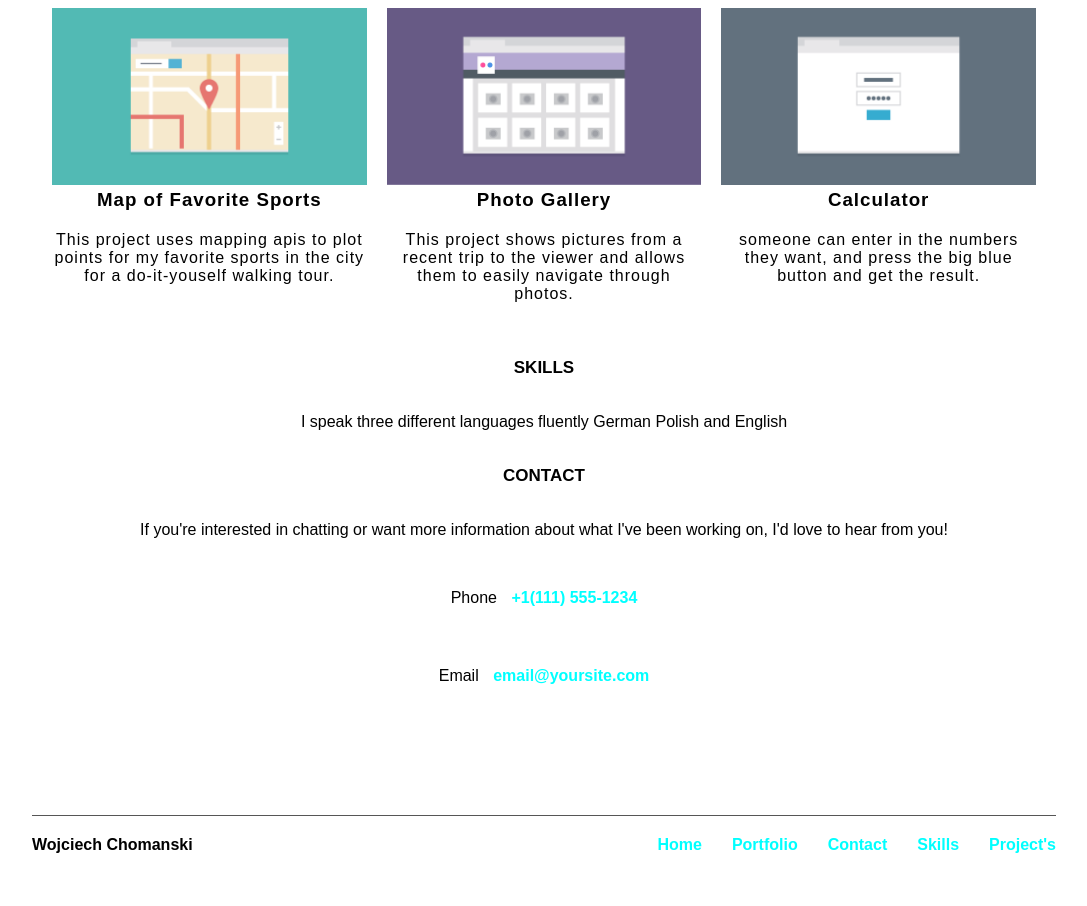
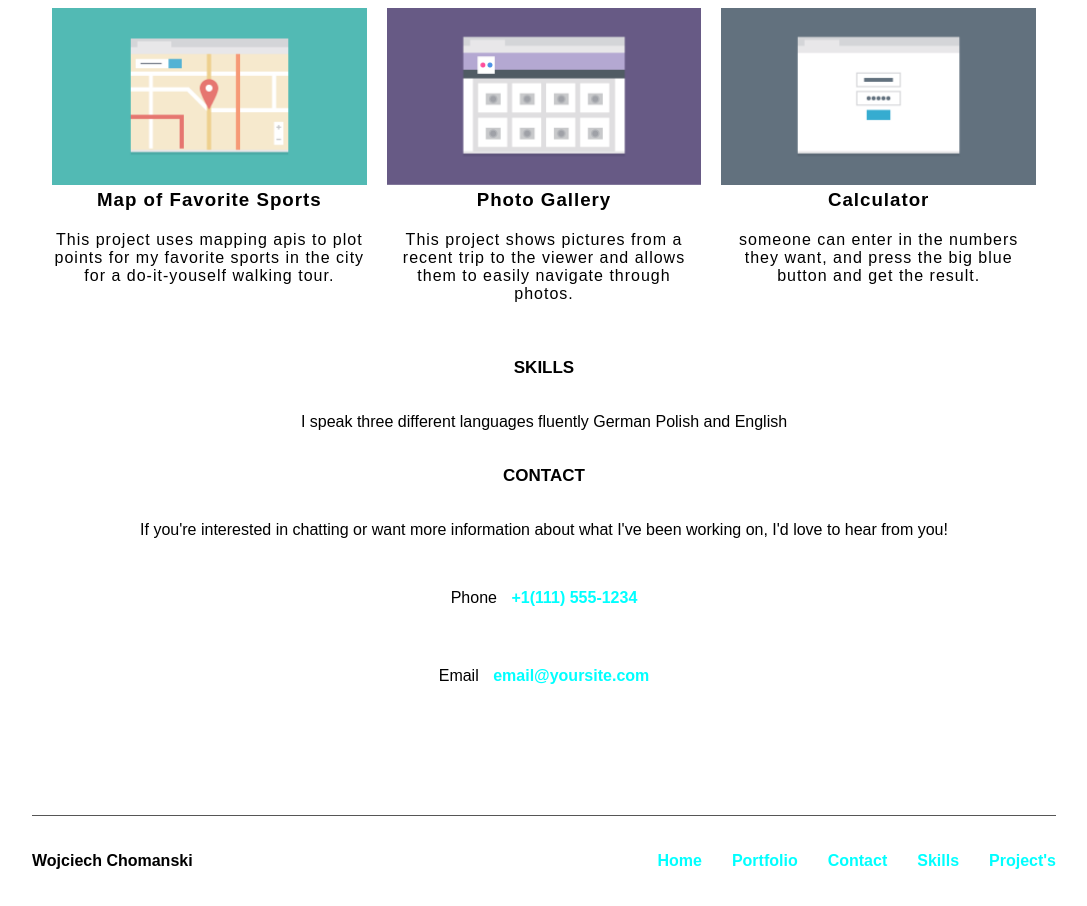
Before and after one commit to WojciechChomanski/My-Second-Techdegree-Project, a plain HTML site: page index.html in a window 1280 px wide. Shown: the part 944-1850 px from the top of the page, without its empty margins (96-1183 px from the left). Before the commit the page ends 1818 px from the top, so only its background shows below. Drawn offline with Linux system fonts and the light colour scheme.

Commit message:
CSS Update.
CSS footer update.

```diff
--- a/css/styles.css
+++ b/css/styles.css
@@ -133,6 +133,9 @@ footer {
 .nav-footer {
     display: none;
 }
+p.name {
+  margin: 16px 0px;
+}
 
 @media (min-width: 768px) {
     .container {
@@ -180,6 +183,7 @@ footer {
   .nav-footer li {
     list-style: none;
     padding-left: 20px;
+    margin: 16px 0px;
 }
   .top {
     display: none;
```
